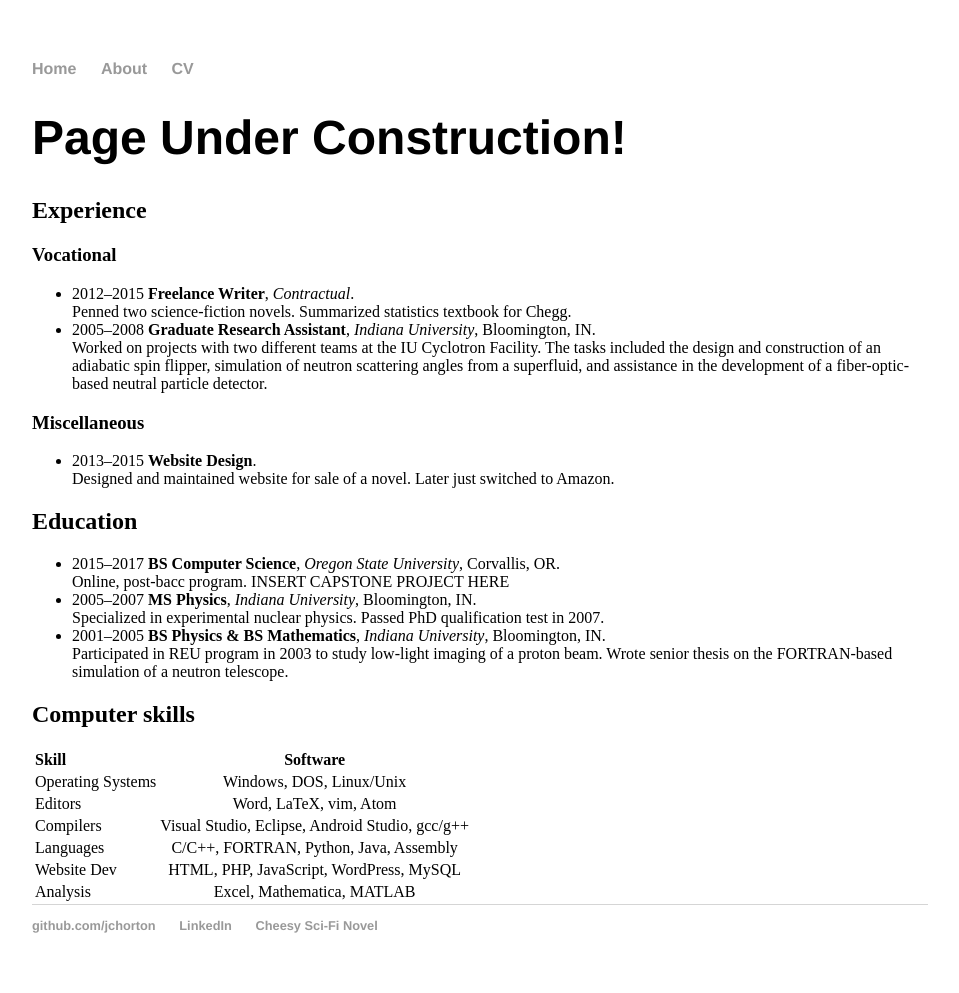
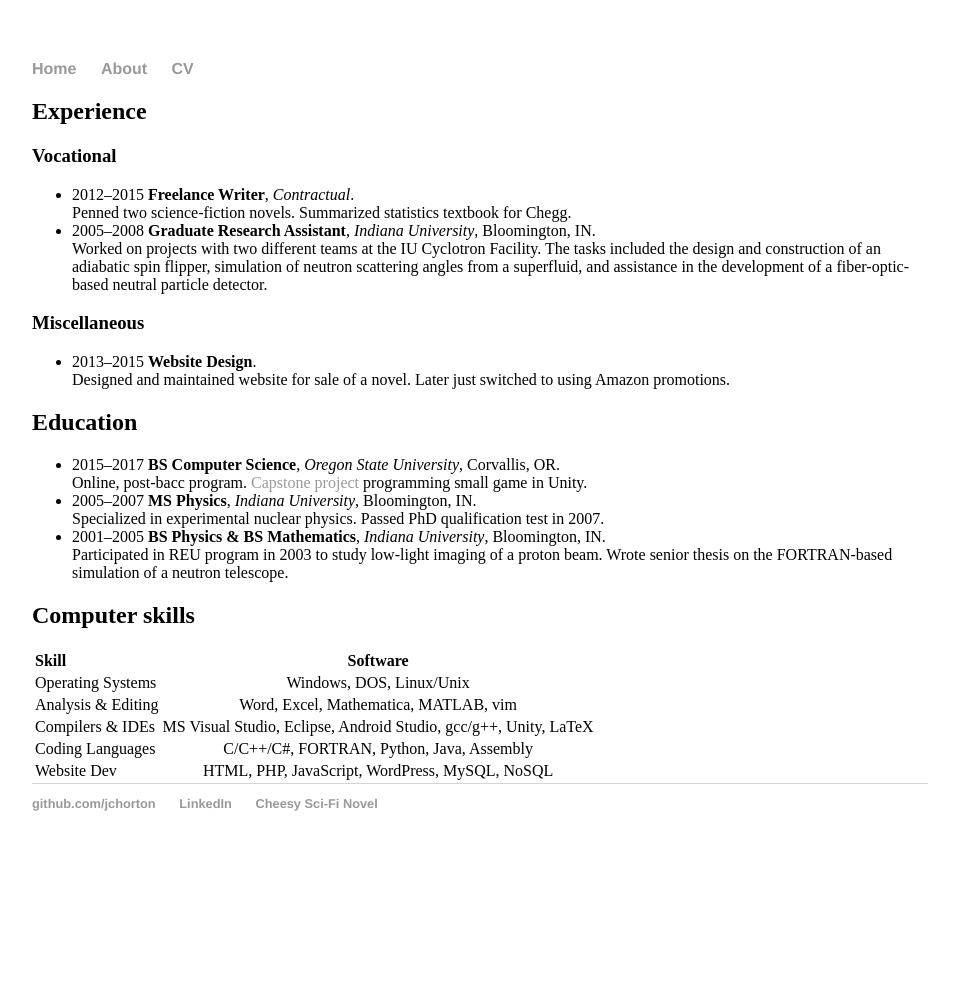
Before and after one commit to jchorton/jchorton.github.io, a Jekyll site: the page built from cv/index.md, in a window 1280 px wide. Shown: the whole page, without its empty margins (160-1119 px from the left). Built offline with Jekyll 4.4.1, drawn with Linux system fonts in a browser that asks for light colours; after the commit the page ends 900 px from its top, so only the background shows below that.

Commit message:
Update index.md

```diff
--- a/cv/index.md
+++ b/cv/index.md
@@ -2,8 +2,6 @@
 layout: default
 title: CV
 ---
-
-# Page Under Construction!
 
 ## Experience
 
@@ -15,12 +13,12 @@ Worked on projects with two different teams at the IU Cyclotron Facility. The ta
 
 ### Miscellaneous
 * 2013–2015 **Website Design**.
-Designed and maintained website for sale of a novel. Later just switched to Amazon.
+Designed and maintained website for sale of a novel. Later just switched to using Amazon promotions.
 
 ## Education
 
 * 2015–2017 **BS Computer Science**, *Oregon State University*, Corvallis, OR.
-Online, post-bacc program. INSERT CAPSTONE PROJECT HERE
+Online, post-bacc program. [Capstone project](https://youtu.be/5IsP7MNEriI) programming small game in Unity.
 * 2005–2007 **MS Physics**, *Indiana University*, Bloomington, IN.
 Specialized in experimental nuclear physics. Passed PhD qualification test in 2007.
 * 2001–2005 **BS Physics & BS Mathematics**, *Indiana University*, Bloomington, IN.
@@ -28,11 +26,10 @@ Participated in REU program in 2003 to study low-light imaging of a proton beam.
 
 ## Computer skills
 
-| Skill             | Software                                        |
-|:------------------|:-----------------------------------------------:|
-| Operating Systems | Windows, DOS, Linux/Unix                        |
-| Editors           | Word, LaTeX, vim, Atom                          |
-| Compilers         | Visual Studio, Eclipse, Android Studio, gcc/g++ |
-| Languages         | C/C++, FORTRAN, Python, Java, Assembly          |
-| Website Dev       | HTML, PHP, JavaScript, WordPress, MySQL         |
-| Analysis          | Excel, Mathematica, MATLAB                      |
+| Skill              | Software                                        |
+|:-------------------|:-----------------------------------------------:|
+| Operating Systems  | Windows, DOS, Linux/Unix                        |
+| Analysis & Editing | Word, Excel, Mathematica, MATLAB, vim           |
+| Compilers & IDEs   | MS Visual Studio, Eclipse, Android Studio, gcc/g++, Unity, LaTeX |
+| Coding Languages   | C/C++/C#, FORTRAN, Python, Java, Assembly          |
+| Website Dev        | HTML, PHP, JavaScript, WordPress, MySQL, NoSQL         |
```
